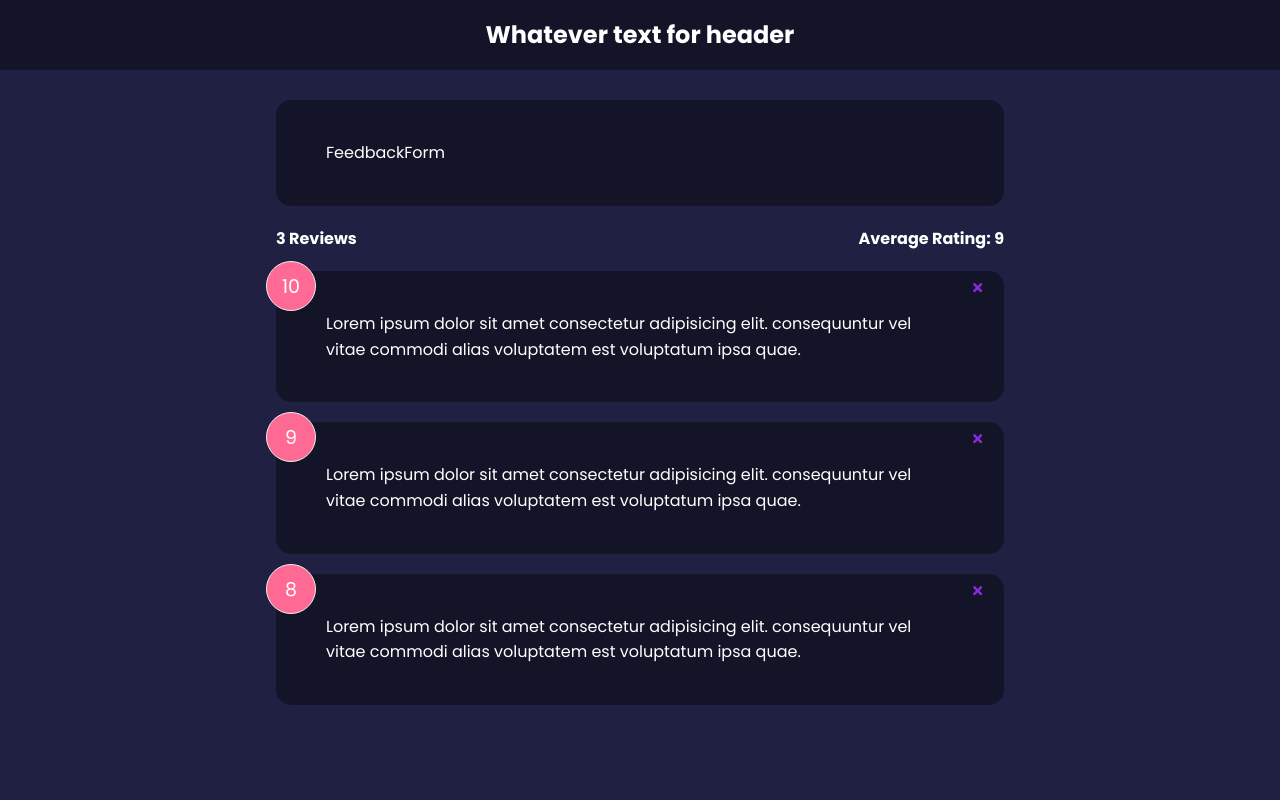
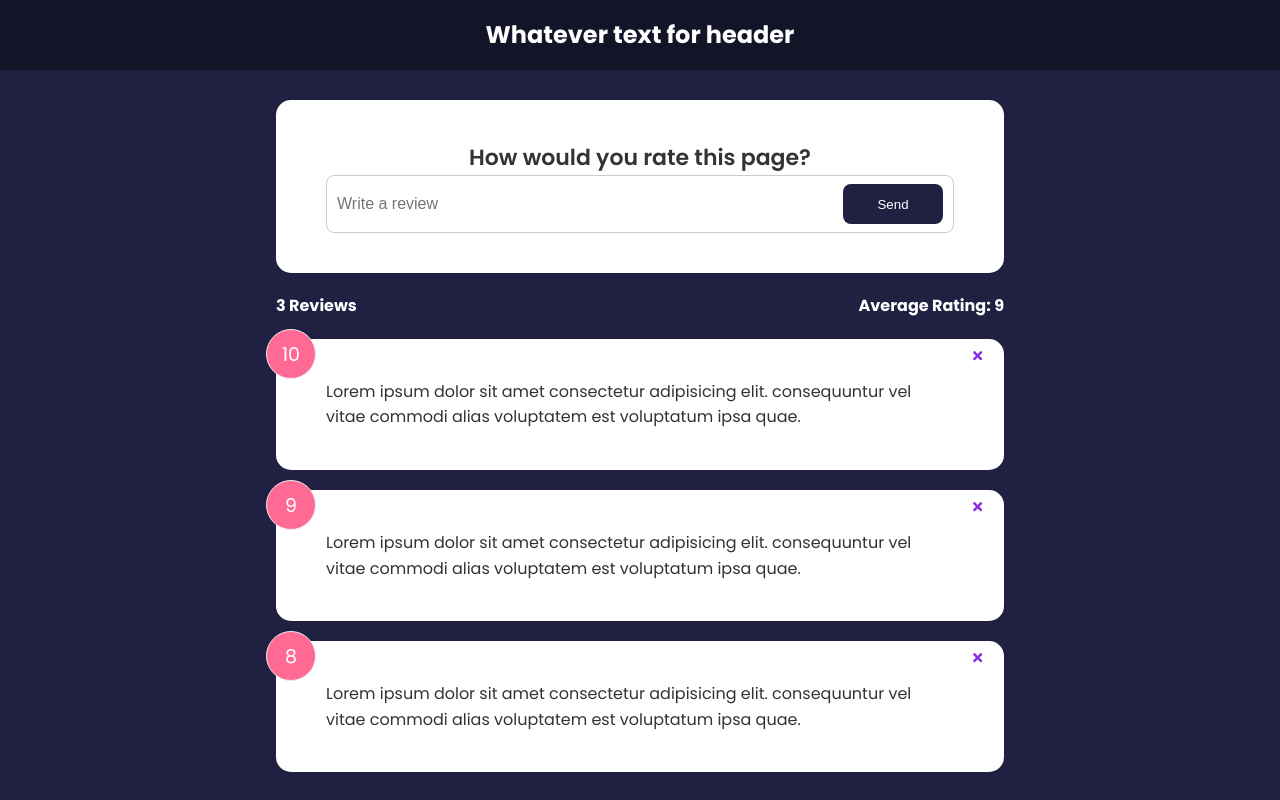
Before and after one commit to charisearter/feedback-app, a React (Create React App) app: page / in a window 1280 px wide. Built offline with nearby package versions, Linux system fonts and the light colour scheme.

Commit message:
added Button component

```diff
--- a/src/components/FeedbackForm.jsx
+++ b/src/components/FeedbackForm.jsx
@@ -1,11 +1,31 @@
-import PropTypes from 'prop-types'
-import Card from './shared/Card'
+import PropTypes from 'prop-types';
+import { useState } from 'react';
+import Card from './shared/Card';
+import Button from './shared/Button';
 
 function FeedbackForm() {
-  return (
-    <Card>
-      FeedbackForm
-    </Card>
-  )
+	const [text, setText] = useState('');
+
+	const handleTextChange = (e) => {
+		setText(e.target.value);
+	};
+	return (
+		<Card>
+			<form>
+				<h2>How would you rate this page? </h2>
+				{/* TODO: Rating slect component */}
+				<div className='input-group'>
+					<input
+						onChange={handleTextChange}
+						type='text'
+						placeholder='Write a review'
+						value={text}
+					/>
+					{/* Change button to own customizable component later */}
+					<Button type='submit'>Send</Button>
+				</div>
+			</form>
+		</Card>
+	);
 }
-export default FeedbackForm
+export default FeedbackForm;
--- /dev/null
+++ b/src/components/shared/Button.jsx
@@ -0,0 +1,28 @@
+import PropTypes from 'prop-types';
+
+function Button({ children, version, type, isDisabled }) {
+	return (
+		<button
+			type={type}
+			isDisabled={isDisabled}
+			className={`btn btn-${version}`}
+		>
+			{children}
+		</button>
+	);
+}
+
+Button.defaultProps = {
+	version: 'primary',
+	type: 'button',
+	isDisabled: false,
+};
+
+Button.propTypes = {
+	children: PropTypes.node.isRequired,
+	version: PropTypes.string,
+	type: PropTypes.string,
+	isDisabled: PropTypes.bool,
+};
+
+export default Button;
--- a/src/components/shared/Card.jsx
+++ b/src/components/shared/Card.jsx
@@ -5,7 +5,7 @@
 }
 
 Card.defaultProps = {
-	reverse: true,
+	reverse: false,
 };
 
 Card.propTypes = {
```
